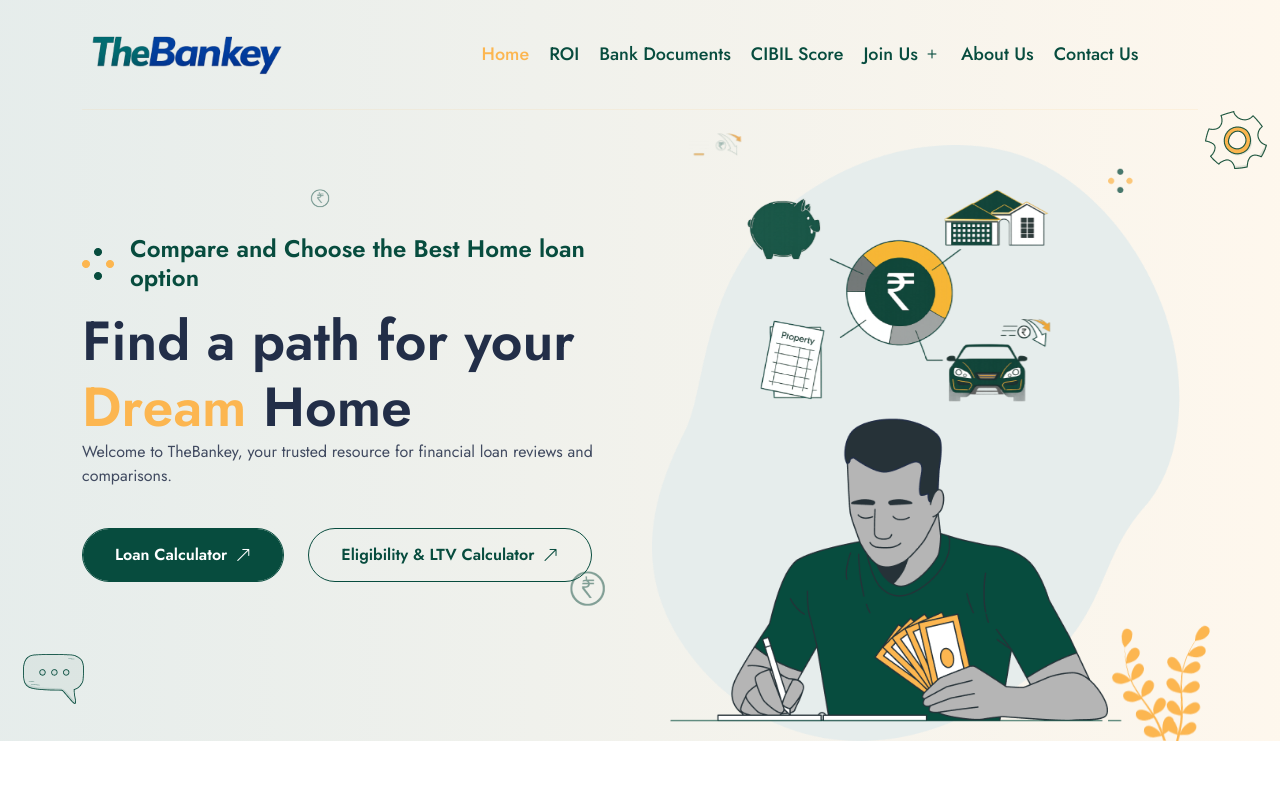
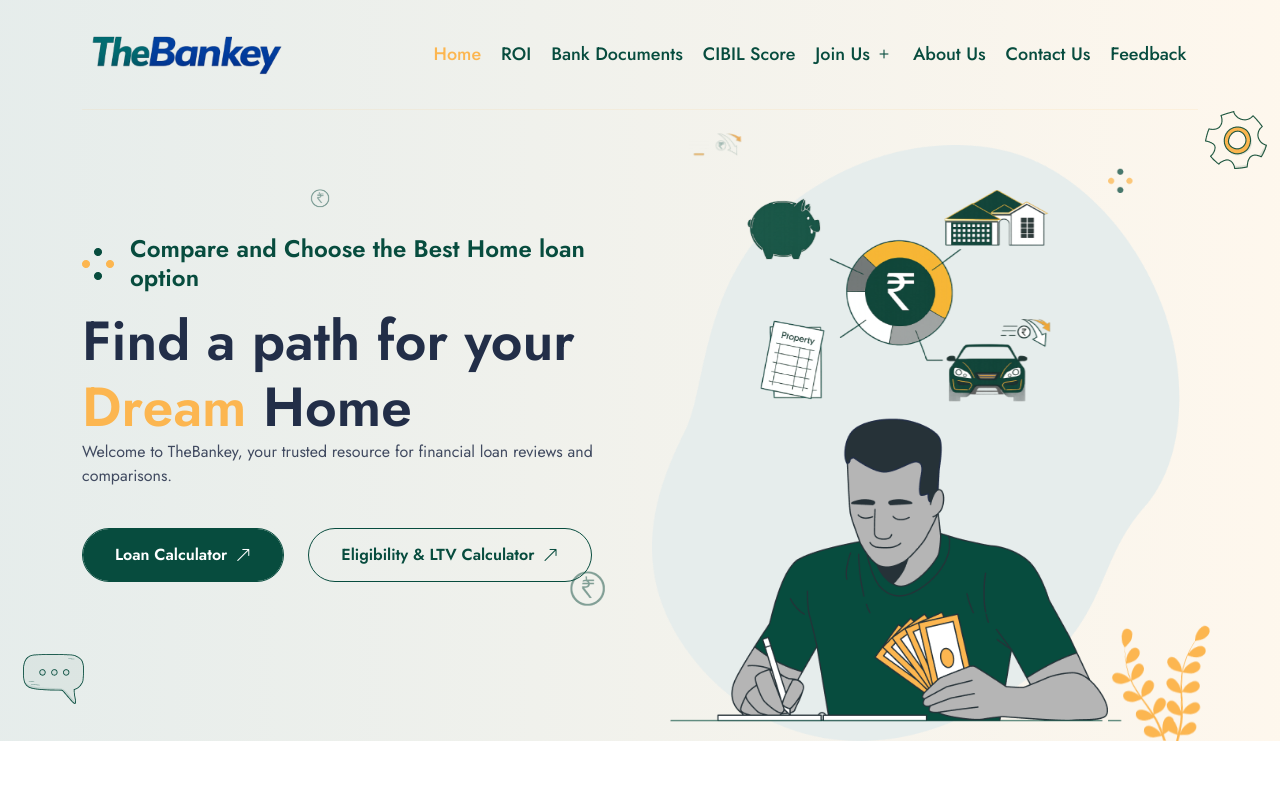
Before and after one commit to nehul2730-a11y/thebankey, a React (Vite) app: page / in a window 1280 px wide. Shown: the top 800 px of the page. Built offline with nearby package versions, Linux system fonts and the light colour scheme.

Commit message:
feedback link added in nav

```diff
--- a/src/component/shared/Footer.jsx
+++ b/src/component/shared/Footer.jsx
@@ -22,6 +22,15 @@ const Footer = () => {
                                     <li><a href="#">Privacy policy</a></li>
                                     <li><a href="#">Terms & Conditions</a></li>
                                     <li><Link to="/contact">Contact us</Link></li>
+                                    <li>
+                                        <a
+                                            href="https://g.page/r/CbKgcxUhWz9WEAI/review"
+                                            target="_blank"
+                                            rel="noopener noreferrer"
+                                        >
+                                            Feedback
+                                        </a>
+                                    </li>
                                 </ul>
                             </div>
                             <div className="social">
--- a/src/component/shared/header.jsx
+++ b/src/component/shared/header.jsx
@@ -179,6 +179,16 @@ const Header = () => {
                         Contact us
                       </NavLink>
                     </li>
+                    <li className="nav-item">
+                      <a
+                        className="nav-link"
+                        href="https://g.page/r/CbKgcxUhWz9WEAI/review"
+                        target="_blank"
+                        rel="noopener noreferrer"
+                      >
+                        Feedback
+                      </a>
+                    </li>
                   </ul>
 
                 </div>
```
